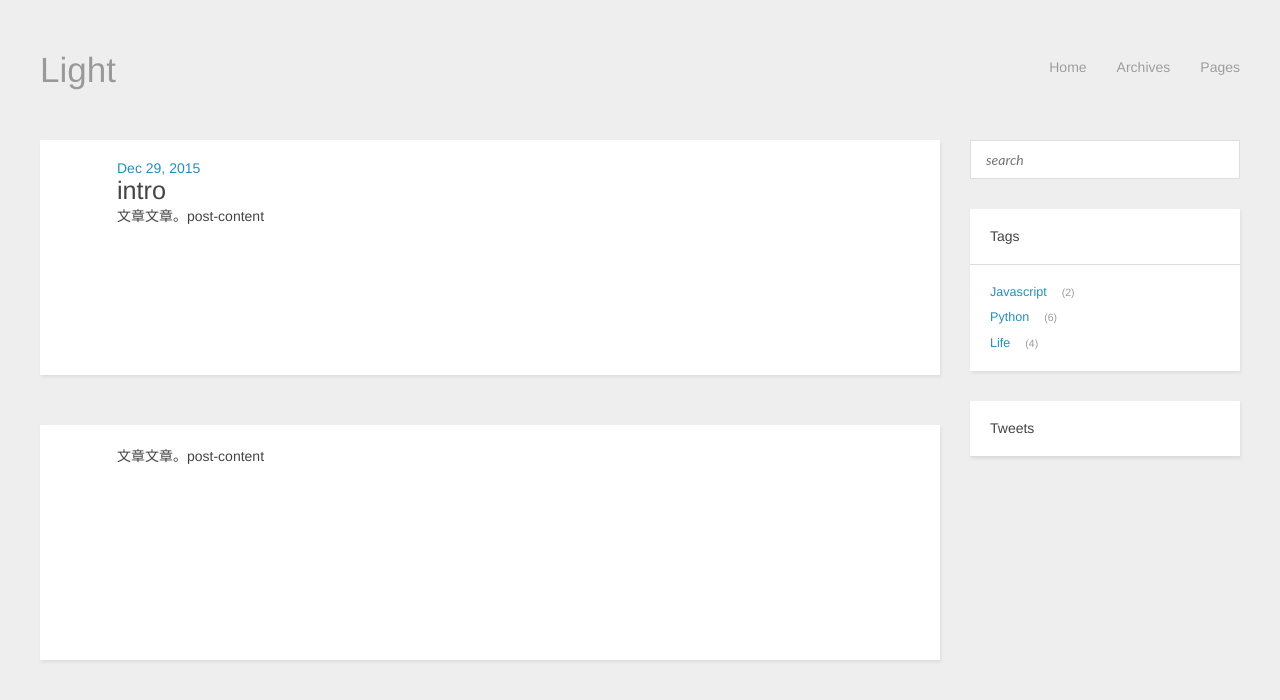
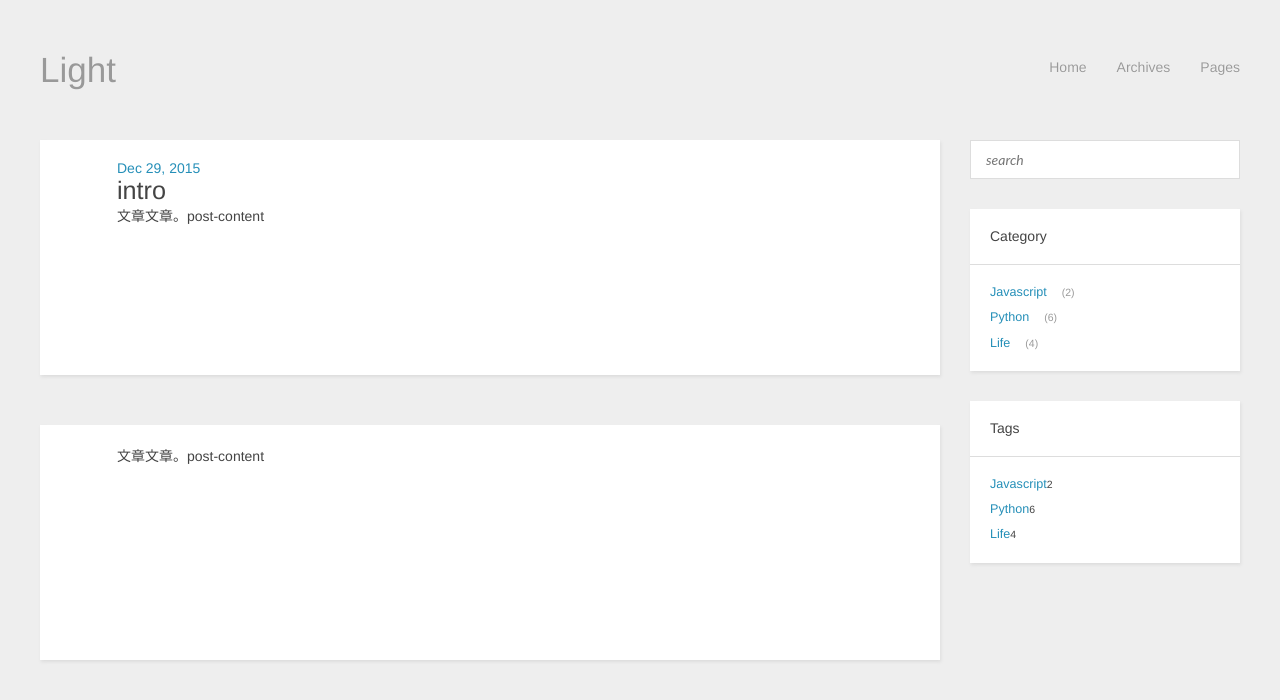
Before and after one commit to wssss/Django-Vue-SPA, a Vue app in the folder frontend/: page /#/ in a window 1280 px wide. Shown: the top 700 px of the page. Built offline with nearby package versions, Linux system fonts and the light colour scheme; what vue-resource would draw is missing.

Commit message:
add Cagegory Tag

```diff
--- a/frontend/src/components/index.vue
+++ b/frontend/src/components/index.vue
@@ -30,7 +30,7 @@
             </div>
             <div class="widget tag">
                 <h3 class="title">
-                    Tags
+                    Category
                 </h3>
                 <ul class="entry">
                     <li><a href="#">Javascript</a><small>2</small></li>
@@ -39,7 +39,12 @@
                 </ul>
             </div>
             <div class="widget twitter">
-                <h3 class="title">Tweets</h3>
+                <h3 class="title">Tags</h3>
+                <ul class="entry">
+                    <li><a href="#">Javascript</a><small>2</small></li>
+                    <li><a href="#">Python</a><small>6</small></li>
+                    <li><a href="#">Life</a><small>4</small></li>
+                </ul>
             </div>
         </aside>
     </section>
```
Also changed, not shown: 2 other files (tests, documents, lock files or other folders).
